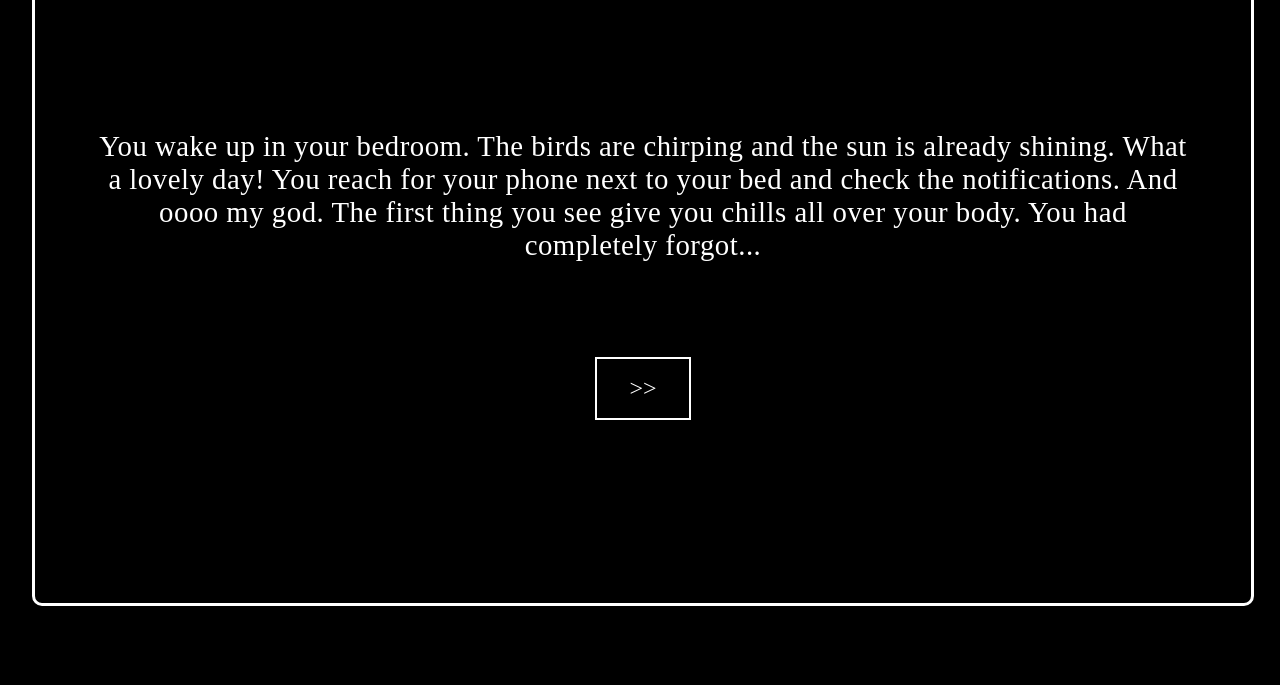
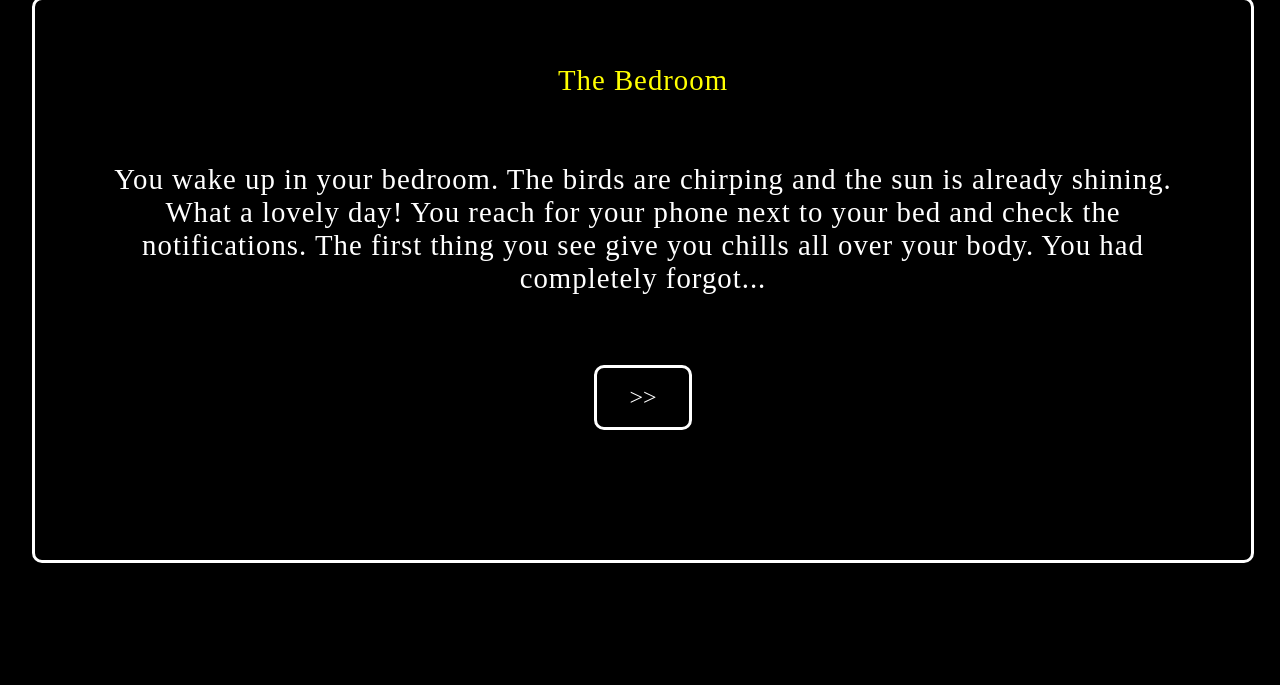
Before and after one commit to victorwikstrom/zombie-day, a plain HTML site: page index.html in a window 1280 px wide. Shown: the part 115-800 px from the top of the page. Drawn offline with Linux system fonts and the light colour scheme; a web font is replaced by a local one.

Commit message:
Add some more styling to GUI

```diff
--- a/index.html
+++ b/index.html
@@ -14,7 +14,7 @@
   <!-- Game header -->
   <header>
     <div class='header-container flex vertical center'>
-      <div class='game-name-container flex center'>
+      <div class='game-name-container flex center larger-text'>
         <h1>Zombie Day</h1>
       </div>
       <div class='player-info-container flex horizontal'>
@@ -27,9 +27,12 @@
   <!-- Main game area -->
   <main>
     <div class='room-info-container'>
-      <div id='room-image' class='room-image-container flex center'>
+      <div id='room-image' class='room-image-container flex vertical center'>
+        <div id='room-name' class='room-name'>Room Name</div>
         <div id='room-info' class='room-info'>
           <button class='button'>Next text</button>
+        </div>
+        <div id='next-container'>
         </div>
       </div>
 
--- a/script.js
+++ b/script.js
@@ -4,32 +4,36 @@
 const playerNameElement = document.getElementById('player-name')
 const roomImageElement = document.getElementById('room-image')
 const roomInfoElement = document.getElementById('room-info')
+const nextElement = document.getElementById('next-container')
 const navGrid = document.getElementById('nav-grid')
+const roomNameElement = document.getElementById('room-name')
 
+// Add css styling to some text elements
 roomInfoElement.classList.add('info-text')
+roomNameElement.classList.add('info-text', 'yellow-text')
 
 
 /* ------------------------------- FUNCTIONS ----------------------------------- */
 
 /** Initates the game loads the room number one. */
  function startGame() {
-  loadRoom(1)
+  loadRoom('bedroom')
  }
 
  /** Loads the room the user is currently in and display the first info string. */
 function loadRoom(roomId) {
-  const currentRoom = roomList.find(currentRoom => currentRoom.id === roomId)
+  const currentRoom = roomList.find(currentRoom => currentRoom.roomId === roomId)
+  roomNameElement.innerText = currentRoom.roomName
+
   removeElements()
   loadRoomInfo(currentRoom, 0)
 }
 
 /** Removes all elements from navGridElement and roomInfoElement. */
 function removeElements() {
-  while (navGrid.firstChild) {
-    navGrid.removeChild(navGrid.firstChild)
-  }
-  while (roomInfoElement.firstChild) {
-    roomInfoElement.removeChild(roomInfoElement.firstChild)
+  while (navGrid.firstChild || roomInfoElement.firstChild) {
+    navGrid.innerHTML = ''
+    roomInfoElement.innerHTML = ''
   }
 }
 
@@ -39,7 +43,6 @@ function removeElements() {
  * @param {Number} infoIndex
  */
 function loadRoomInfo(currentRoom, infoIndex) {
-
     const roomInfo = currentRoom.infoList[infoIndex].text
     roomInfoElement.innerText = roomInfo
     createNextButton(currentRoom, infoIndex)
@@ -51,7 +54,6 @@ function loadRoomInfo(currentRoom, infoIndex) {
  * @param {Number} infoIndex
  */
 function createNextButton(currentRoom, infoIndex) {
-
   const nextButton = document.createElement('button')
   nextButton.innerText = '>>'
   nextButton.classList.add('button')
@@ -60,19 +62,19 @@ function createNextButton(currentRoom, infoIndex) {
 }
 
 /**
- * Shows the next info text. If the info text is the last of the room, the option buttons will load.
- * @param {Object} currentRoom
+ * Shows the next info text of a room. If the info text is the last of the room, option buttons will load.
+ * @currentRoom {Object} *Represent the users current room
  * @param {Number} infoIndex
  */
 function showNextInfo(currentRoom, infoIndex) {
-
   if (infoIndex < currentRoom.infoList.length - 1) {
-    nextIndex = infoIndex + 1
-    loadRoomInfo(currentRoom, nextIndex)
+    infoIndex += 1
+    loadRoomInfo(currentRoom, infoIndex)
+    console.log(infoIndex)
+    console.log(currentRoom.infoList.length - 1)
   }
   else {
-    const roomInfo = currentRoom.infoList[infoIndex].text
-    roomInfoElement.innerText = roomInfo
+    roomInfoElement.innerText = 'What should you do next?'
     loadOptionButtons(currentRoom, infoIndex)
   }
 }
@@ -83,21 +85,14 @@ function showNextInfo(currentRoom, infoIndex) {
  * @param {Number} infoIndex
  */
 function loadOptionButtons(currentRoom, infoIndex) {
-
   options = currentRoom.infoList[infoIndex].optionList
-
   for (const option of options) {
-
     const optionButton = document.createElement('button')
+    const nextRoom = option.nextRoom
     optionButton.innerText = option.text
     optionButton.classList.add('button')
     navGrid.appendChild(optionButton)
-    const nextRoom = option.nextRoom
-    console.log(nextRoom)
-
-    optionButton.addEventListener('click', function loadNextRoom(option) {
-      loadRoom(nextRoom)
-    })
+    optionButton.addEventListener('click', () => loadRoom(nextRoom))
   }
 }
 
@@ -107,16 +102,64 @@ function loadOptionButtons(currentRoom, infoIndex) {
 
 const roomList = [
   {
-    id: 1,
+    roomId: 'bedroom',
+    roomName: 'The Bedroom',
     infoList: [
       {
-        text: 'You wake up in your bedroom. The birds are chirping and the sun is already shining. What a lovely day! You reach for your phone next to your bed and check the notifications. And oooo my god. The first thing you see  give you chills all over your body. You had completely forgot...'
+        text: 'You wake up in your bedroom. The birds are chirping and the sun is already shining. What a lovely day! You reach for your phone next to your bed and check the notifications. The first thing you see  give you chills all over your body. You had completely forgot...'
+      },
+      {
+        text: 'ITS FREAKING ZOMBIE DAY!!! The terrifying but also low-key exciting day of the year where everyone, except for yourself has turned into zombies for one day. You had completely forgot about this... and havent had any time to prepare or anything... '
+      },
+      {
+        text: 'You listen carefully to your surroundings... Except for the happy birds outside, you can now hear your zombie room mate is lurking in the living room outside. What should you do next?',
+        optionList: [
+          {
+            text: 'Walk out to the living room',
+            nextRoom: 'living-room'
+          },
+          {
+            text: 'Sneak out the bedroom window (you dont want to risk having to kill your room mate, as he is (normally) a pretty nice guy)',
+            nextRoom: 'garden'
+          }
+        ]
+      }
+    ]
+  },
+  {
+    roomId: 'living-room',
+    roomName: 'The Living Room',
+    infoList: [
+      {
+        text: 'You open the door to the living room and can see your room mate.'
+      },
+      {
+        text: 'He starts walking rapidly towards you. In panic you walk backwards look around you for tools and espace routes. What should yo do next?',
+        optionList: [
+          {
+            text: 'Try to run past him without getting caught',
+            nextRoom: 3
+          },
+          {
+            text: 'Grab hold of the tv remote next to you and try to fight back your room mate',
+            nextRoom: 3
+          }
+        ]
+      }
+    ]
+  },
+  {
+    roomId: 'garden',
+    roomName: 'The Garden',
+    infoList: [
+      {
+        text: 'Room three'
       },
       {
         text: 'ITS FREAKING ZOMBIE DAY!!! The terrifying but also slightly exciting day of the year where everyone, except for yourself has turned into zombies for one day. You had completely forgot about this... and havent had any time to prepare or anything... '
       },
       {
-        text: 'You listen carefully to your surroundings... Except for the happy birds outside, you can now hear your zombie room mate is lurking in the living room outside. What should you do next?',
+        text: 'You listen carefully to your surroundings... Except for the happy birds outside, you can now hear your zombie room mate is lurking in the living room outside.',
         optionList: [
           {
             text: 'Walk out to the living room',
@@ -131,55 +174,8 @@ const roomList = [
     ]
   },
   {
-    id: 2,
-    infoList: [
-      {
-        text: 'Room two'
-      },
-      {
-        text: 'ITS FREAKING ZOMBIE DAY!!! The terrifying but also slightly exciting day of the year where everyone, except for yourself has turned into zombies for one day. You had completely forgot about this... and havent had any time to prepare or anything... '
-      },
-      {
-        text: 'You listen carefully to your surroundings... Except for the happy birds outside, you can now hear your zombie room mate is lurking in the living room outside. What should you do next?',
-        optionList: [
-          {
-            text: 'Walk out to the living room',
-            nextRoom: 2
-          },
-          {
-            text: 'Sneak out the bedroom window. You dont want to risk having to kill your room mate, as he is (normally) a pretty nice guy',
-            nextRoom: 3
-          }
-        ]
-      }
-    ]
-  },
-  {
-    id: 3,
-    infoList: [
-      {
-        text: 'Room three'
-      },
-      {
-        text: 'ITS FREAKING ZOMBIE DAY!!! The terrifying but also slightly exciting day of the year where everyone, except for yourself has turned into zombies for one day. You had completely forgot about this... and havent had any time to prepare or anything... '
-      },
-      {
-        text: 'You listen carefully to your surroundings... Except for the happy birds outside, you can now hear your zombie room mate is lurking in the living room outside. What should you do next?',
-        optionList: [
-          {
-            text: 'Walk out to the living room',
-            nextRoom: 2
-          },
-          {
-            text: 'Sneak out the bedroom window. You dont want to risk having to kill your room mate, as he is (normally) a pretty nice guy',
-            nextRoom: 3
-          }
-        ]
-      }
-    ]
-  },
-  {
-    id: 0,
+    roomId: 'death',
+    roomName: '',
     infoList: [
       {
         text: 'You are dead. Eaten alive. Fuck zombie day...',
--- a/style.css
+++ b/style.css
@@ -32,7 +32,15 @@ body {
   padding: 1rem 2rem;
 
   font-family: Bloc;
-  letter-spacing: 0.5px;
+  letter-spacing: 1px;
+}
+
+.yellow-text {
+  color: yellow;
+}
+
+.larger-text {
+  font-size: 2rem;
 }
 
 h1, h2, h3 {
@@ -53,7 +61,7 @@ h1, h2, h3 {
 /*--------- Room info area ----------*/
 
 .room-image-container {
-  height: 80vh;
+  height: 70vh;
   width: 100%;
   margin: auto;
 
@@ -99,9 +107,10 @@ h1, h2, h3 {
   padding: 1rem 2rem;
   background: transparent;
   color: white;
-  border: 2px solid white;
+  border: 3px solid white;
   font-family: Bloc;
   font-size: 1.5rem;
+  border-radius: 10px;
 }
 
 .button:hover {
```
